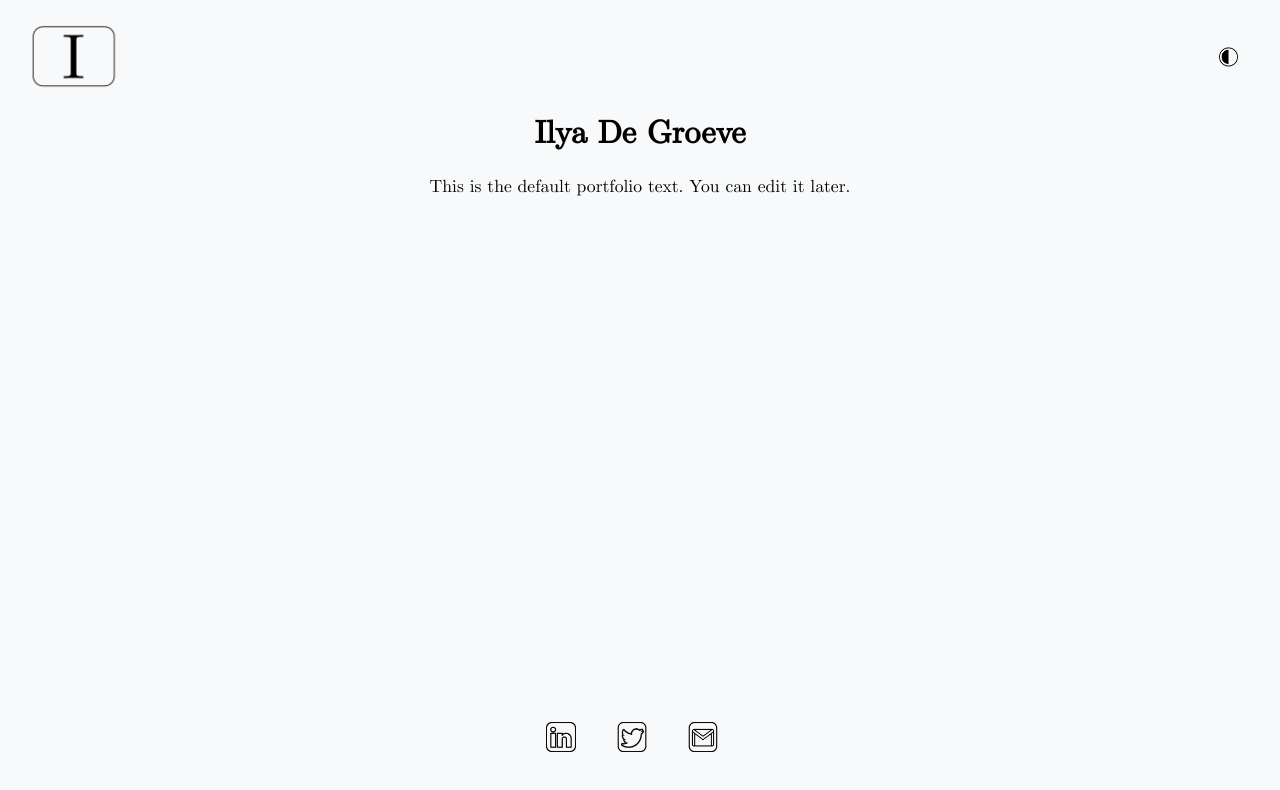
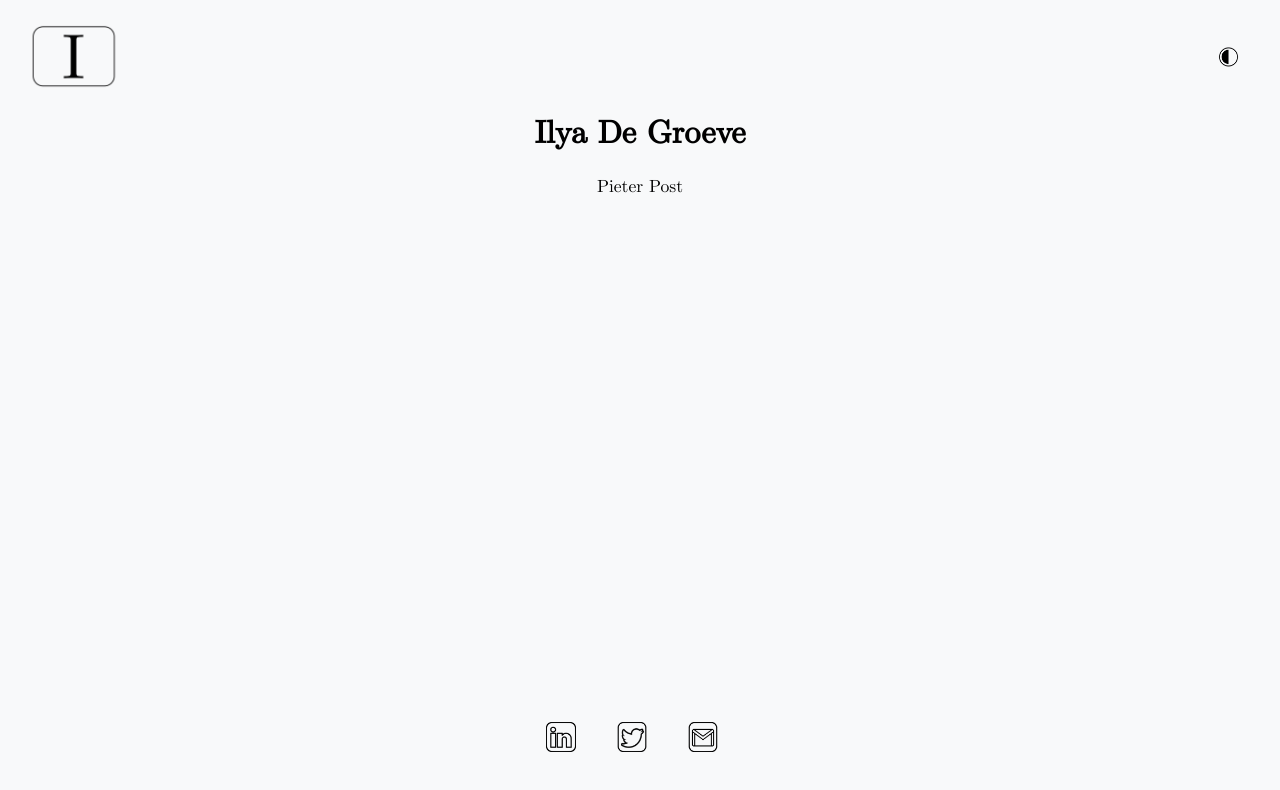
Before and after one commit to ilyadegroeve/ilyadegroeve.github.io, a plain HTML site: page index.html in a window 1280 px wide. Drawn offline with Linux system fonts and the light colour scheme.

Commit message:
Update index.html

```diff
--- a/index.html
+++ b/index.html
@@ -77,7 +77,7 @@
   <main>
     <h1>Ilya De Groeve</h1>
     <section id="about">
-      <p>This is the default portfolio text. You can edit it later.</p>
+      <p>Pieter Post</p>
     </section>
   </main>
 
```
